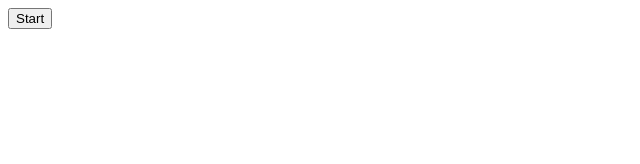
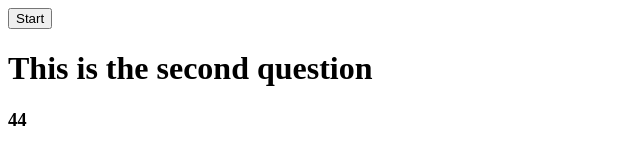
Before and after one commit to Grant-Ellington/Timed-Quiz, a plain HTML site: page index.html in a window 1280 px wide. Both pictures are taken after a click on the button "Start". Shown: the whole page, without its empty margins (0-640 px from the left). Drawn offline with Linux system fonts and the light colour scheme.

Commit message:
added timer

```diff
--- a/assets/js/script.js
+++ b/assets/js/script.js
@@ -12,12 +12,26 @@ var questionArr = [
 ];
 console.log(questionArr[0].options)
 
-timeLeft = 100;
+timeLeft = 45;
 
 var startButton = document.querySelector('#start-button')
+var questionView = document.querySelector('#question-view')
+var timer = document.querySelector('#timer')
+function startTimer(){
 
-function startTimer(){
-    console.log('started')
+    var timeInterval = setInterval(function(){
+        if(timeLeft>0){
+            timer.textContent = timeLeft;
+            timeLeft--;
+            for( var i=0; i<questionArr.length; i++) {
+                questionView.textContent = questionArr[i].question
+            }
+        } else{
+            console.log('boom');
+            clearInterval( timeInterval);
+        }
+
+    },1000)
 }
 
 startButton.addEventListener('click', startTimer)
--- a/index.html
+++ b/index.html
@@ -11,6 +11,12 @@
     <div>
         <button id="start-button">Start</button>
     </div>
+    <div>
+        <h1 id="question-view"></h1>
+    </div>
+    <div>
+        <h3 id ="timer"></h3>
+    </div>
 </body>
 <script src="./assets/js/script.js"></script>
 </html>
```
